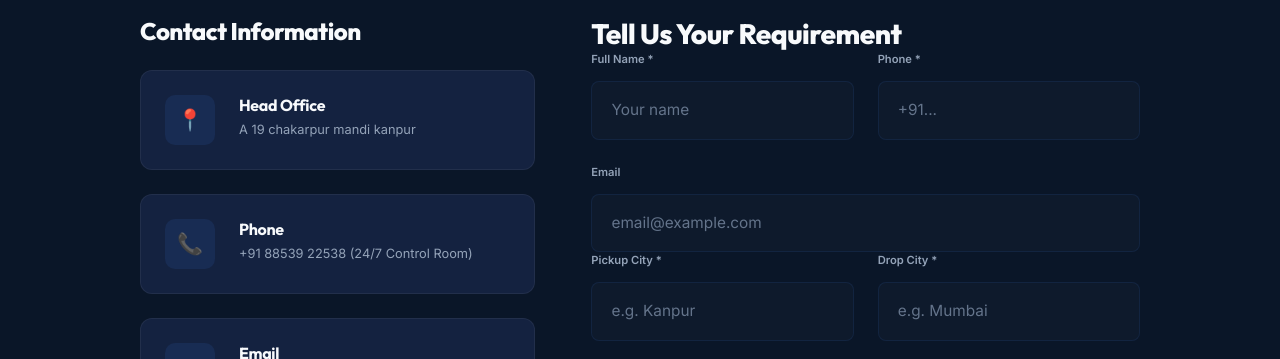
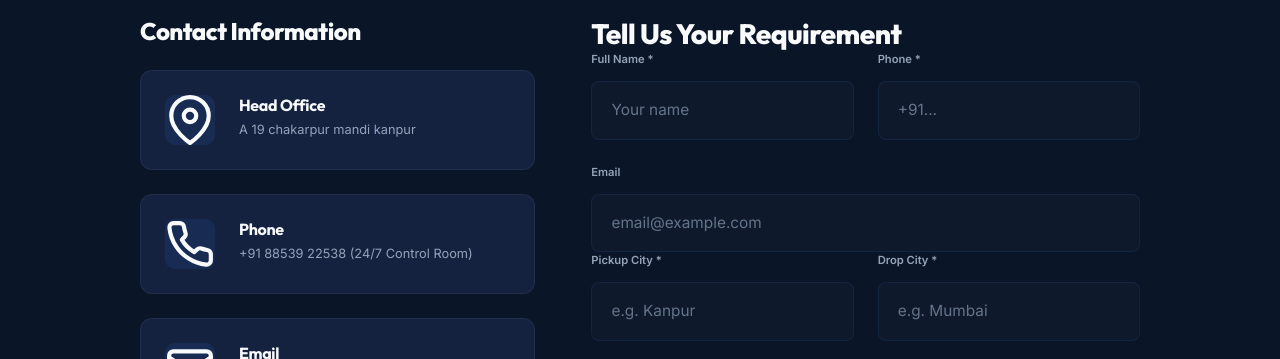
Before and after one commit to arpit0381/triveniroadlines, a React (Vite) app: page / in a window 1280 px wide. Both pictures are taken after a click on the button "Book Your Transport". Shown: the part 441-800 px from the top of the page. Built offline with nearby package versions, Linux system fonts and the light colour scheme.

Commit message:
major chnages

```diff
--- a/src/App.jsx
+++ b/src/App.jsx
@@ -14,12 +14,12 @@ const servicesData = [
 ];
 
 const fleetData = [
-  { id: 1, emoji: '🚛', name: 'Tata Prima 4928', type: 'Heavy Duty Truck', specs: ['28 Ton', 'All India', 'GPS Enabled'] },
-  { id: 2, emoji: '🚚', name: 'Ashok Leyland 3520', type: 'Medium Duty Truck', specs: ['20 Ton', 'Regional', 'GPS Enabled'] },
-  { id: 3, emoji: '🛻', name: 'Eicher Pro 3019', type: 'Light Commercial', specs: ['10 Ton', 'City Routes', 'Fast Delivery'] },
-  { id: 4, emoji: '🚜', name: 'Multi-Axle Trailer', type: 'ODC Specialist', specs: ['50+ Ton', 'ODC Permit', 'Pilot Vehicle'] },
-  { id: 5, emoji: '📦', name: 'Container Carrier', type: '20ft / 40ft Containers', specs: ['20-30 Ton', 'Port Service', 'Sealed'] },
-  { id: 6, emoji: '🧊', name: 'Refrigerated Van', type: 'Cold Chain Logistics', specs: ['8 Ton', 'Temp Control', 'Perishables'] },
+  { id: 1, image: '/tata-prima.png', name: 'Tata Prima 4928', type: 'Heavy Duty Truck', specs: ['28 Ton', 'All India', 'GPS Enabled'] },
+  { id: 2, image: '/ashok-leyland.png', name: 'Ashok Leyland 3520', type: 'Medium Duty Truck', specs: ['20 Ton', 'Regional', 'GPS Enabled'] },
+  { id: 3, image: '/eicher-pro.png', name: 'Eicher Pro 3019', type: 'Light Commercial', specs: ['10 Ton', 'City Routes', 'Fast Delivery'] },
+  { id: 4, image: '/multi-axle.png', name: 'Multi-Axle Trailer', type: 'ODC Specialist', specs: ['50+ Ton', 'ODC Permit', 'Pilot Vehicle'] },
+  { id: 5, image: '/container-carrier.png', name: 'Container Carrier', type: '20ft / 40ft Containers', specs: ['20-30 Ton', 'Port Service', 'Sealed'] },
+  { id: 6, image: '/refrigerated-van.png', name: 'Refrigerated Van', type: 'Cold Chain Logistics', specs: ['8 Ton', 'Temp Control', 'Perishables'] },
 ];
 
 const routes = [
@@ -300,7 +300,9 @@ function FleetPage() {
           <div className="fleet-grid">
             {fleetData.map((v, i) => (
               <div key={v.id} className={`fleet-card fade-up d${(i % 3) + 1}`}>
-                <div className="fleet-img">{v.emoji}</div>
+                <div className="fleet-img">
+                  <img src={v.image} alt={v.name} style={{ width: '100%', height: '100%', objectFit: 'contain' }} />
+                </div>
                 <div className="fleet-info">
                   <h3>{v.name}</h3>
                   <p>{v.type}</p>
@@ -337,7 +339,7 @@ function AboutPage({ navigateTo }) {
             </div>
             <div className="founder-info">
               <div className="founder-badge">Leadership</div>
-              <h2>Pawan Kumar Diwedi</h2>
+              <h2>Pavan Kumar Dwivedi</h2>
               <h4 className="founder-title">Founder &amp; Owner, Triveni Roadlines</h4>
               <div className="founder-divider"></div>
               <p className="founder-quote">"Logistics is not just about moving goods from point A to B. It's about moving trust. When a client hands over their cargo, they hand over their reputation. We honor that trust with every single delivery."</p>
@@ -422,20 +424,28 @@ function ContactPage() {
             <div className="fade-up">
               <h3 style={{ fontSize: '1.5rem', fontWeight: 800, marginBottom: '1.5rem', fontFamily: 'Outfit, sans-serif' }}>Contact Information</h3>
 
+              <a href="https://maps.google.com/?q=A+19+chakarpur+mandi+kanpur" target="_blank" rel="noopener noreferrer" className="contact-info-card" style={{ textDecoration: 'none', color: 'inherit' }}>
+                <div className="contact-info-icon" style={{ display: 'flex', alignItems: 'center', justifyContent: 'center' }}>
+                  <svg xmlns="http://www.w3.org/2000/svg" width="24" height="24" viewBox="0 0 24 24" fill="none" stroke="currentColor" strokeWidth="2" strokeLinecap="round" strokeLinejoin="round"><path d="M21 10c0 7-9 13-9 13s-9-6-9-13a9 9 0 0 1 18 0z"></path><circle cx="12" cy="10" r="3"></circle></svg>
+                </div>
+                <div><h4>Head Office</h4><p>A 19 chakarpur mandi kanpur</p></div>
+              </a>
+              <a href="tel:+918853922538" className="contact-info-card" style={{ textDecoration: 'none', color: 'inherit' }}>
+                <div className="contact-info-icon" style={{ display: 'flex', alignItems: 'center', justifyContent: 'center' }}>
+                  <svg xmlns="http://www.w3.org/2000/svg" width="24" height="24" viewBox="0 0 24 24" fill="none" stroke="currentColor" strokeWidth="2" strokeLinecap="round" strokeLinejoin="round"><path d="M22 16.92v3a2 2 0 0 1-2.18 2 19.79 19.79 0 0 1-8.63-3.07 19.5 19.5 0 0 1-6-6 19.79 19.79 0 0 1-3.07-8.67A2 2 0 0 1 4.11 2h3a2 2 0 0 1 2 1.72 12.84 12.84 0 0 0 .7 2.81 2 2 0 0 1-.45 2.11L8.09 9.91a16 16 0 0 0 6 6l1.27-1.27a2 2 0 0 1 2.11-.45 12.84 12.84 0 0 0 2.81.7A2 2 0 0 1 22 16.92z"></path></svg>
+                </div>
+                <div><h4>Phone</h4><p>+91 88539 22538 (24/7 Control Room)</p></div>
+              </a>
+              <a href="mailto:triveniroadlines.in@gmail.com" className="contact-info-card" style={{ textDecoration: 'none', color: 'inherit' }}>
+                <div className="contact-info-icon" style={{ display: 'flex', alignItems: 'center', justifyContent: 'center' }}>
+                  <svg xmlns="http://www.w3.org/2000/svg" width="24" height="24" viewBox="0 0 24 24" fill="none" stroke="currentColor" strokeWidth="2" strokeLinecap="round" strokeLinejoin="round"><rect width="20" height="16" x="2" y="4" rx="2"></rect><path d="m22 7-8.97 5.7a1.94 1.94 0 0 1-2.06 0L2 7"></path></svg>
+                </div>
+                <div><h4>Email</h4><p>triveniroadlines.in@gmail.com</p></div>
+              </a>
               <div className="contact-info-card">
-                <div className="contact-info-icon">📍</div>
-                <div><h4>Head Office</h4><p>A 19 chakarpur mandi kanpur</p></div>
-              </div>
-              <div className="contact-info-card">
-                <div className="contact-info-icon">📞</div>
-                <div><h4>Phone</h4><p>+91 88539 22538 (24/7 Control Room)</p></div>
-              </div>
-              <div className="contact-info-card">
-                <div className="contact-info-icon">✉️</div>
-                <div><h4>Email</h4><p>triveniroadlines.in@gmail.com</p></div>
-              </div>
-              <div className="contact-info-card">
-                <div className="contact-info-icon">⏰</div>
+                <div className="contact-info-icon" style={{ display: 'flex', alignItems: 'center', justifyContent: 'center' }}>
+                  <svg xmlns="http://www.w3.org/2000/svg" width="24" height="24" viewBox="0 0 24 24" fill="none" stroke="currentColor" strokeWidth="2" strokeLinecap="round" strokeLinejoin="round"><circle cx="12" cy="12" r="10"></circle><polyline points="12 6 12 12 16 14"></polyline></svg>
+                </div>
                 <div><h4>Working Hours</h4><p>Mon–Sat: 8:00 AM – 9:00 PM | Sun: Emergency Only</p></div>
               </div>
             </div>
```
